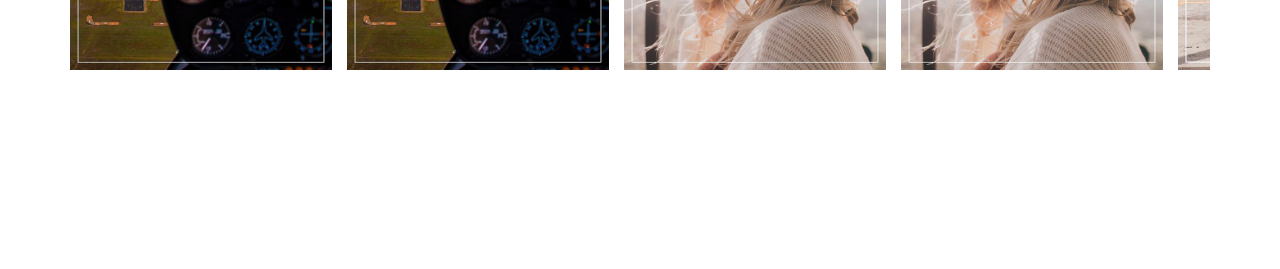
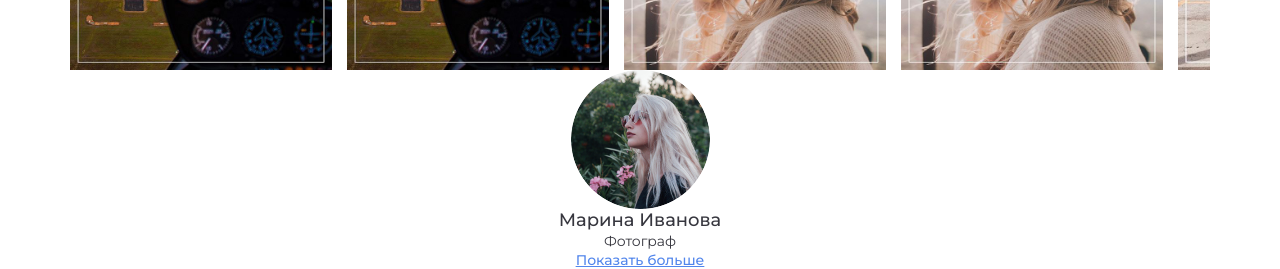
Before and after one commit to 8807010/HELYFLY, a React (Create React App) app: page / in a window 1280 px wide. Shown: the part 2473-2742 px from the top of the page. Before the commit the page ends 2543 px from the top, so only its background shows below. Built offline with nearby package versions, Linux system fonts and the light colour scheme.

Commit message:
added section photographer

```diff
--- a/src/App.js
+++ b/src/App.js
@@ -2,6 +2,7 @@ import s from './App.module.scss';
 import Header from './components/blocks/header/Header';
 import Main from './components/blocks/main/Main';
 import Package from './components/blocks/package/Package';
+import Photographer from './components/blocks/photographer/Photographer';
 import Photosession from './components/blocks/photosession/Photosession';
 
 
@@ -13,6 +14,7 @@ function App() {
       <Main/>
       <Photosession/>
       <Package/>
+      <Photographer/>
     </div>
     </>
   );
--- /dev/null
+++ b/src/components/blocks/photographer/Photographer.js
@@ -0,0 +1,25 @@
+import s from './Photographer.module.scss';
+import photographer from './../../../assets/img/photographer.png';
+
+
+
+
+function Photographer() {
+    return (
+        <>
+        <div className={s.container}>
+            <div className={s.photographerInfo}>
+                <img className={s.ava} src={photographer} alt="photographer"/>
+                <span className={s.name}>Марина Иванова</span>
+                <span className={s.work}>Фотограф</span>
+                <a href="#" className={s.moreInfo}>Показать больше информации о фотографе</a>
+
+            </div>
+
+        </div>
+
+        </>
+    );
+}
+
+export default Photographer;
--- /dev/null
+++ b/src/components/blocks/photographer/Photographer.module.scss
@@ -0,0 +1,40 @@
+@import './../../../styles/sass/vars.scss';
+@import './../../../styles/sass/mixins.scss';
+
+
+    .container {
+        @extend %container;
+            .photographerInfo {
+                display: flex;
+                flex-direction: column;
+                justify-content: center;
+                align-items: center;
+            }
+            .ava {
+                width: 139px;
+                height: 139px;
+                border-radius: 50%;
+                -webkit-border-radius: 50%;
+                -moz-border-radius: 50%;
+                -ms-border-radius: 50%;
+                -o-border-radius: 50%;
+            }
+            .name {
+                color: $textColor;
+                    @include text(18px, 500, 22px);
+            }
+            .work {
+                color: $textColor;
+                    @include text(14px, 400, 21px);
+            }
+            .moreInfo {
+                color: $linkColor;
+                    @include text(14px, 500, 17px);
+                    text-align: center;
+                    width: 220px;
+            }
+
+
+
+
+    }
```
Also changed, not shown: src/assets/img/like.svg (added), src/assets/img/photographer.png (added).
